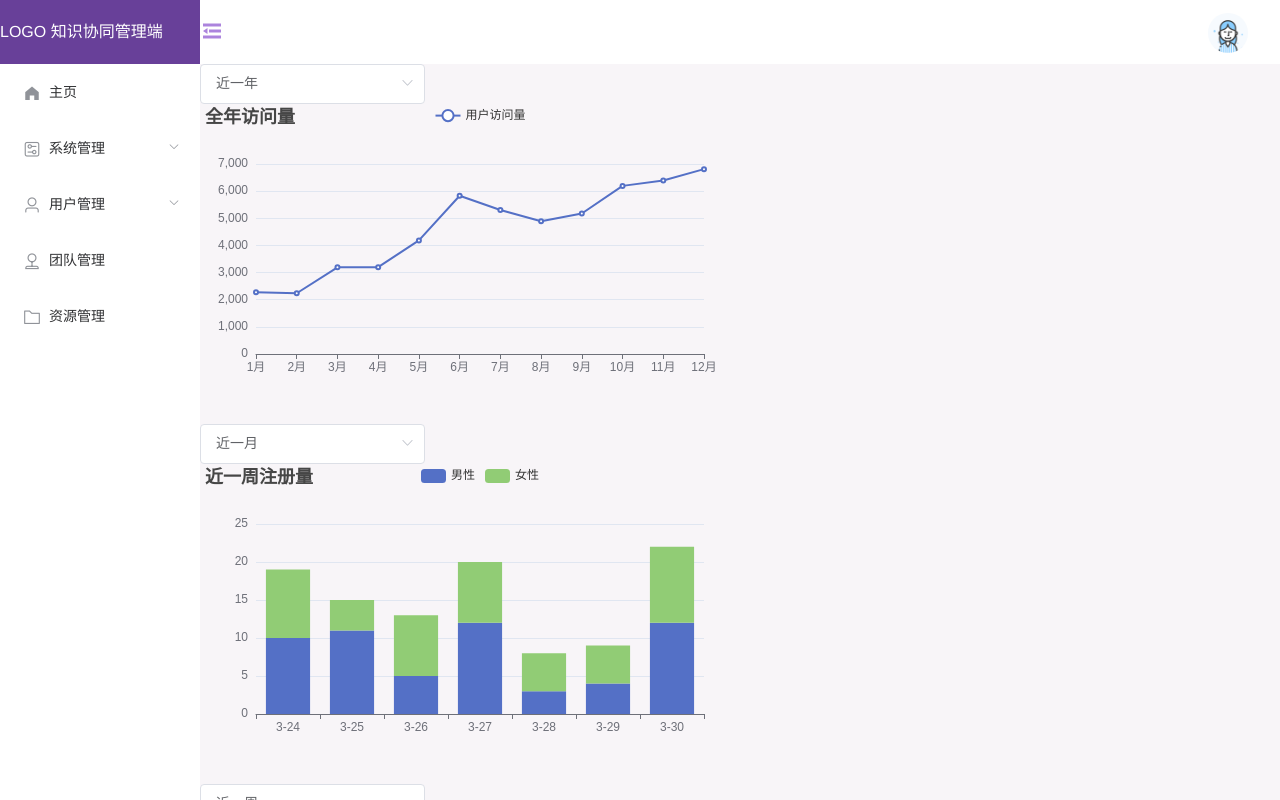
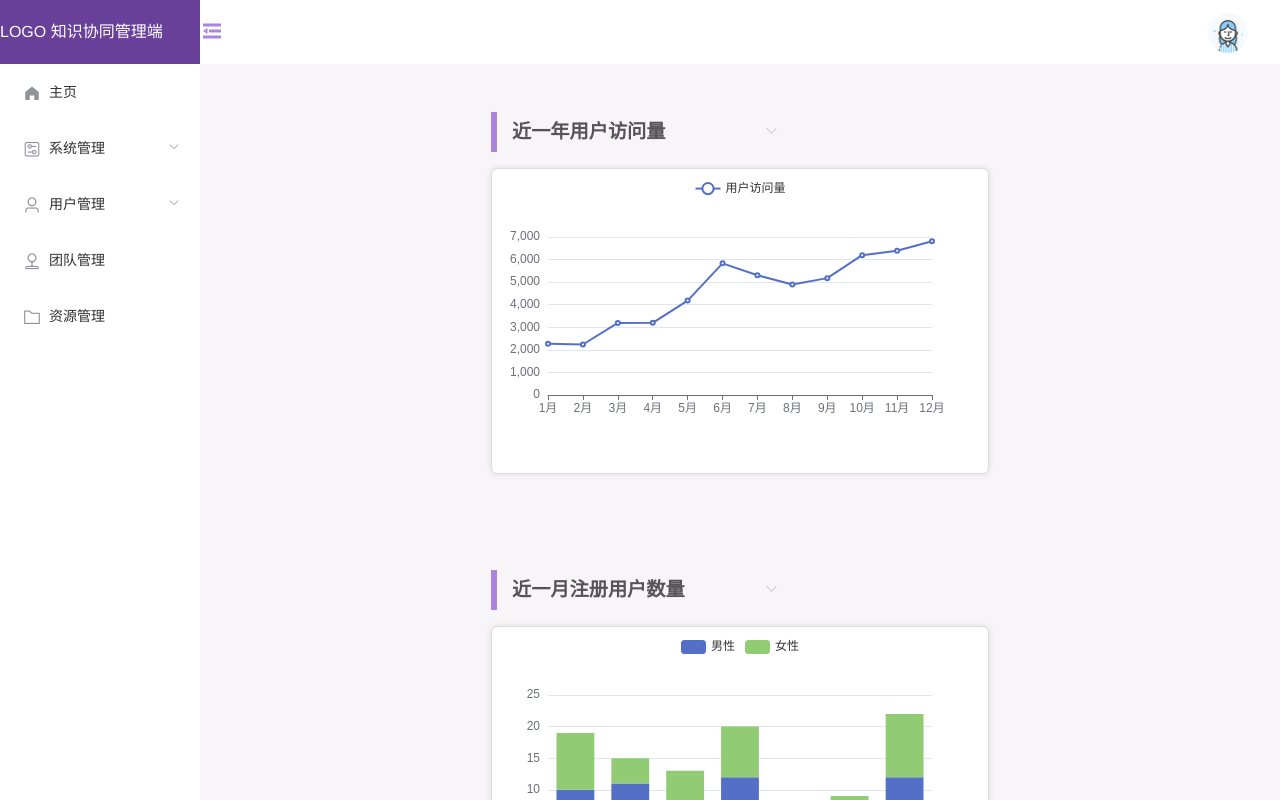
Before and after one commit to limengyun123/vue-knowledge-synergy-admin, a Vue app: page /main/system/systemInfo in a window 1280 px wide. Built offline with nearby package versions, Linux system fonts and the light colour scheme.

Commit message:
系统管理

```diff
--- a/src/views/Home.vue
+++ b/src/views/Home.vue
@@ -34,7 +34,6 @@
 						<span class='el-icon-s-fold' @click='reverteNavState'></span>
 					</span>
 				</span>
-
 				<span class="system-avatar">
                     <el-dropdown @command="handleCommand">
                         <span class="el-dropdown-link">
@@ -127,6 +126,7 @@ export default {
 
 #system-left{
 	width: 200px;
+	transition:width .8s; //收缩动画
 }
 
 .system-right{
--- a/src/views/system/server.vue
+++ b/src/views/system/server.vue
@@ -1,66 +1,16 @@
 <template>
-  <div class="app">
-    <div id="box" class="bos"></div>
-  </div>
+    <div class="about">
+        <NoData />
+    </div>
 </template>
+
 <script>
-// 引入 echarts 核心模块，核心模块提供了 echarts 使用必须要的接口。
-import * as echarts from 'echarts/core';
-// 引入柱状图图表，图表后缀都为 Chart
-import { BarChart } from 'echarts/charts';
-// 引入提示框，标题，直角坐标系组件，组件后缀都为 Component
-import { TitleComponent, TooltipComponent, GridComponent } from 'echarts/components';
-// 引入 Canvas 渲染器，注意引入 CanvasRenderer 或者 SVGRenderer 是必须的一步
-import { CanvasRenderer } from 'echarts/renderers';
-
-// 注册必须的组件
-echarts.use(
-    [TitleComponent, TooltipComponent, GridComponent, BarChart, CanvasRenderer]
-);
-
+import NoData from '../../components/noData';
 
 export default {
-  name: "app",
-  components: {},
-  mounted() {
-    this.initChart();
-  },
-  data() {
-    return {};
-  },
-  methods: {
-    initChart() {
-      let bos = echarts.init(document.getElementById("box"));
-
-      // 绘制图表
-      bos.setOption(this.setOption1("我是柱状图"));
+	name: "Server",
+	components:{
+        'NoData': NoData,
     },
-    setOption1(title) {
-      let option = {
-        title: { text: title },
-        tooltip: {},
-        legend: {data: ['销量']},
-        xAxis: {
-          data: ["衬衫", "羊毛衫", "雪纺衫", "裤子", "高跟鞋", "袜子"]
-        },
-        yAxis: {},
-        series: [
-          {
-            name: "销量",
-            type: "bar",
-            data: [5, 20, 36, 10, 10, 20]
-          }
-        ]
-      };
-      return option;
-    }
-  }
-};
+}
 </script>
-<style scoped>
-  .bos {
-    width: 500px;
-    height: 300px;
-    margin: 0 auto;
-  }
-</style>
--- a/src/views/system/systemInfo.vue
+++ b/src/views/system/systemInfo.vue
@@ -1,52 +1,55 @@
 <template>
-    <div>
+    <div class='system-info-page'>
         <!-- 用户访问量 -->
-        <div>
-            <el-select v-model="checkMothodVisit" slot="prepend" @change="selectChange">
-                <el-option label="近一周" :value="1"></el-option>
-                <el-option label="近一月" :value="2"></el-option>
-                <el-option label="近一年" :value="3"></el-option>
-                <el-option label="近三年" :value="4"></el-option>
+        <div class='system-chart-item'>
+            <el-select v-model="checkMothodVisit" slot="prepend" @change="selectChange" class='system-chart-select' popper-class="system-chart-select-option">
+                <el-option label="近一周用户访问量" :value="1"></el-option>
+                <el-option label="近一月用户访问量" :value="2"></el-option>
+                <el-option label="近一年用户访问量" :value="3"></el-option>
+                <el-option label="近三年用户访问量" :value="4"></el-option>
             </el-select>
-            <div id='user-visit' class='chart-area'>
+            <div id='user-visit' class='system-chart-area'>
             </div>
         </div>
         <!-- 注册用户数量 -->
-        <div>
-            <el-select v-model="checkMothodRegister" slot="prepend" @change="selectChange">
-                <el-option label="近一周" :value="1"></el-option>
-                <el-option label="近一月" :value="2"></el-option>
-                <el-option label="近一年" :value="3"></el-option>
-                <el-option label="近三年" :value="4"></el-option>
+        <div class='system-chart-item'>
+            <el-select v-model="checkMothodRegister" slot="prepend" @change="selectChange" class='system-chart-select' popper-class="system-chart-select-option">
+                <el-option label="近一周注册用户数量" :value="1"></el-option>
+                <el-option label="近一月注册用户数量" :value="2"></el-option>
+                <el-option label="近一年注册用户数量" :value="3"></el-option>
+                <el-option label="近三年注册用户数量" :value="4"></el-option>
             </el-select>
-            <div id='user-register' class='chart-area'>
+            <div id='user-register' class='system-chart-area'>
             </div>
         </div>
         <!-- 新建团队数量 -->
-        <div>
-            <el-select v-model="checkMothodTeam" slot="prepend" @change="selectChange">
-                <el-option label="近一周" :value="1"></el-option>
-                <el-option label="近一月" :value="2"></el-option>
-                <el-option label="近一年" :value="3"></el-option>
-                <el-option label="近三年" :value="4"></el-option>
+        <div class='system-chart-item'>
+            <el-select v-model="checkMothodTeam" slot="prepend" @change="selectChange" class='system-chart-select' popper-class="system-chart-select-option">
+                <el-option label="近一周新建团队数量" :value="1"></el-option>
+                <el-option label="近一月新建团队数量" :value="2"></el-option>
+                <el-option label="近一年新建团队数量" :value="3"></el-option>
+                <el-option label="近三年新建团队数量" :value="4"></el-option>
             </el-select>
-            <div id='team-created' class='chart-area'>
+            <div id='team-created' class='system-chart-area'>
+            </div>
+        </div>
+        <!-- 资源使用情况 -->
+        <div class='system-chart-item'>
+            <el-select v-model="checkMothodResorce" slot="prepend" @change="selectChange" class='system-chart-select' popper-class="system-chart-select-option">
+                <el-option label="近一周资源使用情况" :value="1"></el-option>
+                <el-option label="近一月资源使用情况" :value="2"></el-option>
+                <el-option label="近一年资源使用情况" :value="3"></el-option>
+                <el-option label="近三年资源使用情况" :value="4"></el-option>
+            </el-select>
+            <div id='resource-stored' class='system-chart-area'>
             </div>
         </div>
         <!-- 在线用户量及男女比 -->
-        <div>
-            <div id='user-online' class='chart-area'>
-            </div>
-        </div>
-        <!-- 资源使用情况 -->
-        <div>
-            <el-select v-model="checkMothodResorce" slot="prepend" @change="selectChange">
-                <el-option label="近一周" :value="1"></el-option>
-                <el-option label="近一月" :value="2"></el-option>
-                <el-option label="近一年" :value="3"></el-option>
-                <el-option label="近三年" :value="4"></el-option>
+        <div class='system-chart-item'>
+            <el-select v-model="checkMothodTeam" slot="prepend" class='system-chart-select' popper-class="system-chart-select-option">
+                <el-option label="此刻用户在线数量" :value="1"></el-option>
             </el-select>
-            <div id='resource-stored' class='chart-area'>
+            <div id='user-online' class='system-chart-area'>
             </div>
         </div>
     </div>
@@ -55,11 +58,11 @@
 <script>
 import * as echarts from 'echarts/core';
 import { LineChart, BarChart, PieChart} from 'echarts/charts';
-import { TitleComponent, TooltipComponent, LegendComponent, GridComponent } from 'echarts/components';
+import { TooltipComponent, LegendComponent, GridComponent } from 'echarts/components';
 import { CanvasRenderer } from 'echarts/renderers';
 
 echarts.use(
-    [TitleComponent, TooltipComponent, LegendComponent, GridComponent,LineChart, BarChart,PieChart, CanvasRenderer]
+    [TooltipComponent, LegendComponent, GridComponent,LineChart, BarChart,PieChart, CanvasRenderer]
 );
 
 var chartUserVisit = null;
@@ -100,7 +103,6 @@ export default {
             let xAxis = ["1月", "2月", "3月", "4月", "5月", "6月", "7月", "8月", "9月", "10月", "11月", "12月"];
             let legend = ["用户访问量"];
             return {
-                title: "全年访问量",
                 legend: legend,
                 xAxis: {boundaryGap: false, data:xAxis},
                 series: [
@@ -117,7 +119,6 @@ export default {
             let legend = ["男性", "女性"];
             let xAxis = ["3-24","3-25","3-26","3-27","3-28","3-29","3-30"];
             return {
-                title: "近一周注册量",
                 legend: legend,
                 xAxis: {data: xAxis},
                 series: userRegister.map((value, index)=>{
@@ -135,7 +136,6 @@ export default {
             let xAxis = ["3-1","3-3","3-6","3-9","3-12","3-15","3-18","3-21","3-24","3-27","3-30"];
             let legend = ['团队创建总数'];
             return {
-                title: "近一周团队总数",
                 legend: legend,
                 xAxis: {boundaryGap: false, data:xAxis},
                 series: {
@@ -150,7 +150,6 @@ export default {
             let xAxis = ["1月", "2月", "3月", "4月", "5月", "6月", "7月", "8月", "9月", "10月", "11月", "12月"];
             let legend = ['资源使用量'];
             return {
-                title: "全年资源使用量",
                 legend: legend,
                 xAxis: {boundaryGap: false, data:xAxis},
                 series: [
@@ -164,7 +163,6 @@ export default {
         },
         updateCharts(chart, param){
             chart.setOption({
-                title: { text: param.title },
                 tooltip:{ trigger: 'axis' },
                 legend: { data: param.legend},
                 xAxis: param.xAxis,
@@ -176,7 +174,6 @@ export default {
             let teamCreated = [{name:'男性用户',value: 432}, {name: '女性用户', value: 305}];
             let teamTotal = [{name:'总数', value:737}];
             chartUserOnline.setOption({
-                title: {text: '此刻在线用户数量'},
                 tooltip: {trigger: 'item' },
                 legend: { top: '5%', left: 'center' },
                 series: [
@@ -210,9 +207,55 @@ export default {
 }
 </script>
 
-<style scoped>
-    .chart-area{
-        width: 35rem;
-        height: 20rem;
-    }
+<style lang="less">
+@import "../../assets/css/common.less";
+
+.system-info-page{
+    display: flex;
+    flex-wrap: wrap;
+    justify-content: space-evenly;
+}
+
+.system-chart-item{
+    margin: 3rem 2rem;
+}
+
+/* 修改el-select的样式*/
+.system-chart-select{
+    border-left: solid 0.4rem @support-color-ps;
+    margin-bottom: 1rem;
+}
+
+.system-chart-select .el-input__inner{
+    font-size: 1.2rem;
+    font-weight: 600;
+    color: #555555;
+    background-color: transparent;
+    border: none;
+}
+
+.system-chart-select-option .el-select-dropdown__item:hover{
+    background-color:@support-color-bg;
+}
+
+.system-chart-select-option .selected{
+    color:@main-color;
+}
+/* 修改el-select的样式结束*/
+
+.system-chart-area{
+    background: white;
+    width: 30rem;
+    height: 18rem;
+    padding: 0.5rem;
+    text-align: center;
+    box-shadow: #dddddd 0 0 0.4rem;
+    border: 0.1rem solid #dddddd;
+    border-radius: 0.4rem;
+}
+
+#user-online{
+    width: 30rem;
+    height: 20rem;
+}
 </style>
```
